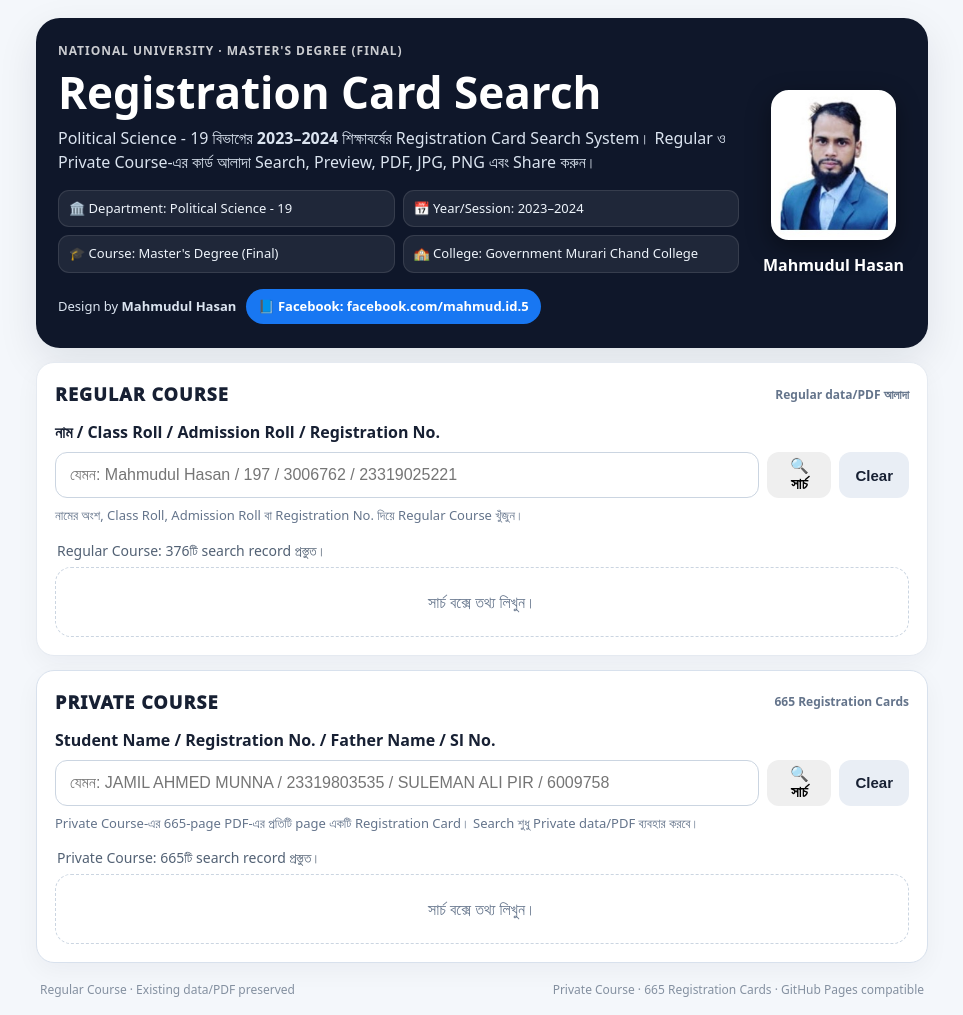
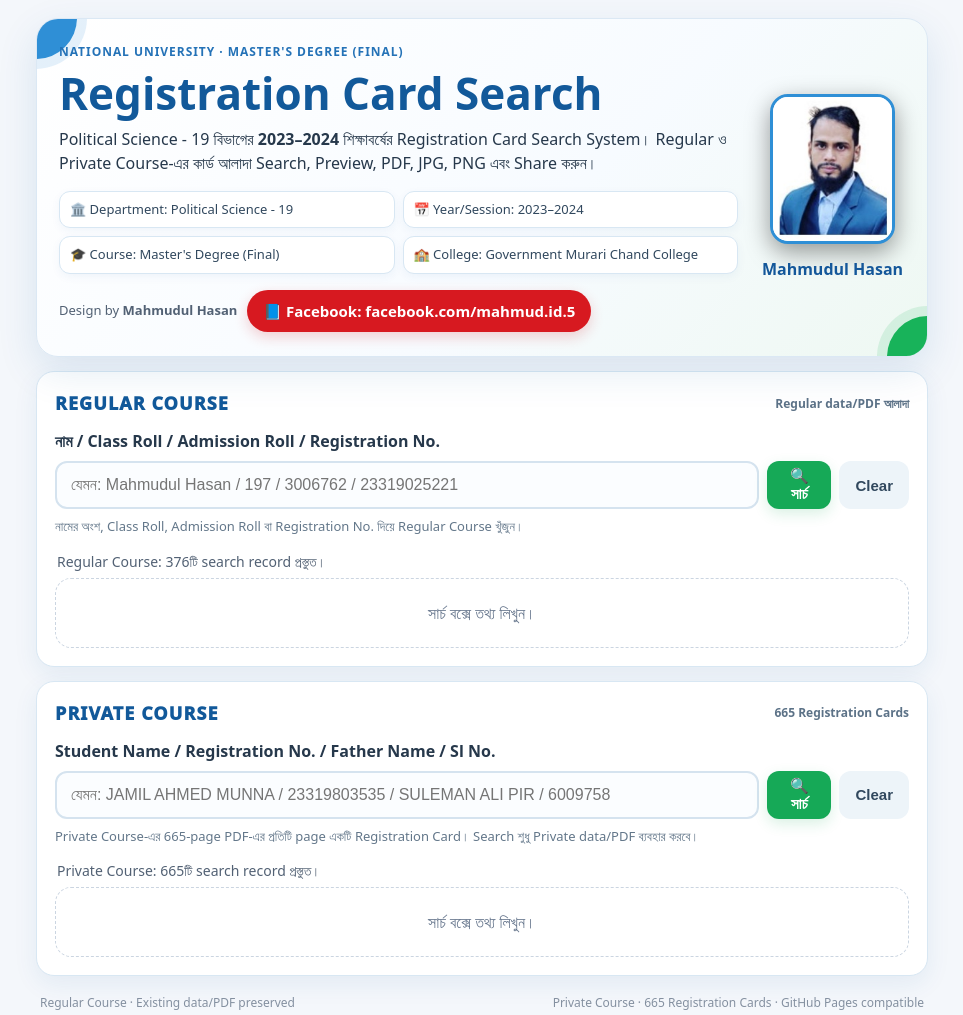
Before and after one commit to Mahmud01753/Regicards, a plain HTML site: page index.html in a window 1280 px wide. Shown: the whole page, without its empty margins (158-1121 px from the left). Drawn offline with Linux system fonts and the light colour scheme.

Commit message:
Add files via upload

```diff
--- a/style.css
+++ b/style.css
@@ -5,3 +5,50 @@
 .image-share-row{display:flex;flex-wrap:wrap;gap:8px;margin-top:8px}.image-share-row button{border:0;border-radius:10px;padding:10px 13px;font-weight:700;cursor:pointer;background:#e9eef5;color:#172033}.image-share-row button:disabled{opacity:.55;cursor:wait}.download-fallback{position:fixed;left:50%;bottom:14px;transform:translateX(-50%);z-index:80;width:min(720px,calc(100% - 24px));background:#fff;border:1px solid #cbd5e1;border-radius:16px;padding:14px;box-shadow:0 16px 50px #0005;display:grid;gap:8px}.download-fallback strong{font-size:16px}.download-fallback span{font-size:13px;color:#526174}.fallback-actions{display:flex;flex-wrap:wrap;gap:8px}.fallback-actions button{min-height:42px;background:#0f172a;color:#fff}.fallback-actions .fallback-site{background:#e9eef5;color:#172033}.fallback-actions .fallback-close{background:#fff;color:#526174;border:1px solid #cbd5e1}@media(max-width:600px){.image-share-row{display:grid;grid-template-columns:1fr 1fr}.image-share-row button{width:100%}.fallback-actions{display:grid;grid-template-columns:1fr}.fallback-actions button{width:100%}}
 
 .zoom-actions{display:flex;flex-wrap:wrap;gap:8px;margin-top:10px}.zoom-actions button{min-height:44px;background:#0f172a;color:#fff}.zoom-actions button:first-child{background:#e9eef5;color:#172033}@media(max-width:600px){.zoom-actions{display:grid;grid-template-columns:1fr}.zoom-actions button{width:100%}}
+
+/* Preview-theme header/search refresh — keep all existing layout and behavior unchanged */
+.hero{
+  background:linear-gradient(135deg,#ffffff 0%,#f7fbff 58%,#eef8f2 100%);
+  color:#14579a;
+  border:1px solid #dbe8f4;
+  border-radius:22px;
+  box-shadow:0 14px 40px rgba(20,87,154,.12);
+  position:relative;
+  overflow:hidden;
+}
+.hero::before,.hero::after{
+  content:"";
+  position:absolute;
+  width:82px;height:82px;
+  border-radius:50%;
+  pointer-events:none;
+}
+.hero::before{left:-42px;top:-42px;background:#2f8fd6;box-shadow:0 0 0 10px rgba(47,143,214,.13)}
+.hero::after{right:-42px;bottom:-42px;background:#18b35a;box-shadow:0 0 0 10px rgba(24,179,90,.13)}
+.hero-top{position:relative;z-index:1}
+.badge{color:#2472b7;opacity:1}
+.hero h1{color:#12599a;text-shadow:0 1px 0 #fff}
+.intro{color:#26384b}
+.course-info span{background:#fff;border:1px solid #d8e7f3;color:#31485e;box-shadow:0 3px 10px rgba(20,87,154,.05)}
+.design-by{color:#526174}
+.facebook{background:#d71920;color:#fff;font-size:15px;padding:10px 16px;box-shadow:0 5px 14px rgba(215,25,32,.2)}
+.facebook:hover{background:#b9141a}
+.profile img{border-color:#2f8fd6}
+.search-card{
+  border:1px solid #d8e7f3;
+  border-radius:18px;
+  box-shadow:0 8px 24px rgba(20,87,154,.08);
+}
+.course-title span{color:#12599a}
+.course-title small{color:#5c7287}
+.search-card label{color:#26384b}
+input{
+  border:2px solid #d5e3ef;
+  background:#fbfdff;
+}
+input:focus{border-color:#2f8fd6;box-shadow:0 0 0 3px rgba(47,143,214,.14)}
+.search-btn{background:#16a957;color:#fff;box-shadow:0 5px 14px rgba(22,169,87,.16)}
+.search-btn:hover{background:#11934a}
+.secondary{background:#edf4f9;color:#31485e}
+.hint{color:#63778a}
+.private-card{border-color:#d8e7f3}
```
